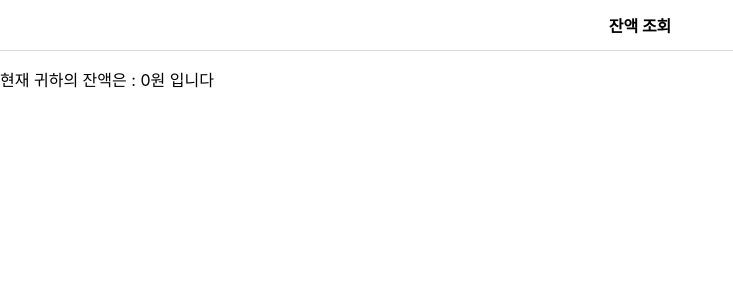
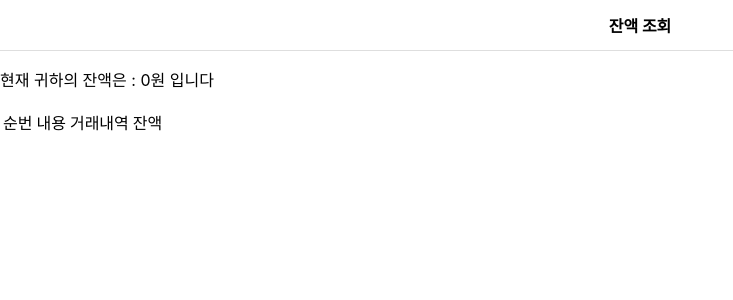
Before and after one commit to skymill2000/fintech_20210524, a React (Create React App) app in the folder fintech/: page /balance in a window 1280 px wide. Shown: the top 300 px of the page, without its empty margins (0-733 px from the left). Built offline with nearby package versions, Linux system fonts and the light colour scheme; no server answers.

Commit message:
실습2 거래내역 표시 화면 만들기

```diff
--- a/fintech/src/pages/BalancePage.js
+++ b/fintech/src/pages/BalancePage.js
@@ -7,7 +7,9 @@ import queryString from "query-string";
 const BalancePage = () => {
   const [balance, setBalance] = useState("0");
   const { search } = useLocation();
+  console.log(search);
   const { finuseno } = queryString.parse(search);
+  console.log(finuseno);
 
   useEffect(() => {
     getBalance();
@@ -42,6 +44,17 @@ const BalancePage = () => {
     <>
       <Header title={"잔액 조회"}></Header>
       <p>현재 귀하의 잔액은 : {balance}원 입니다</p>
+      <table>
+        <thead>
+          <tr>
+            <td>순번</td>
+            <td>내용</td>
+            <td>거래내역</td>
+            <td>잔액</td>
+          </tr>
+        </thead>
+        <tbody>{/* 반복적으로 tr>td 작성 */}</tbody>
+      </table>
     </>
   );
 };
```
